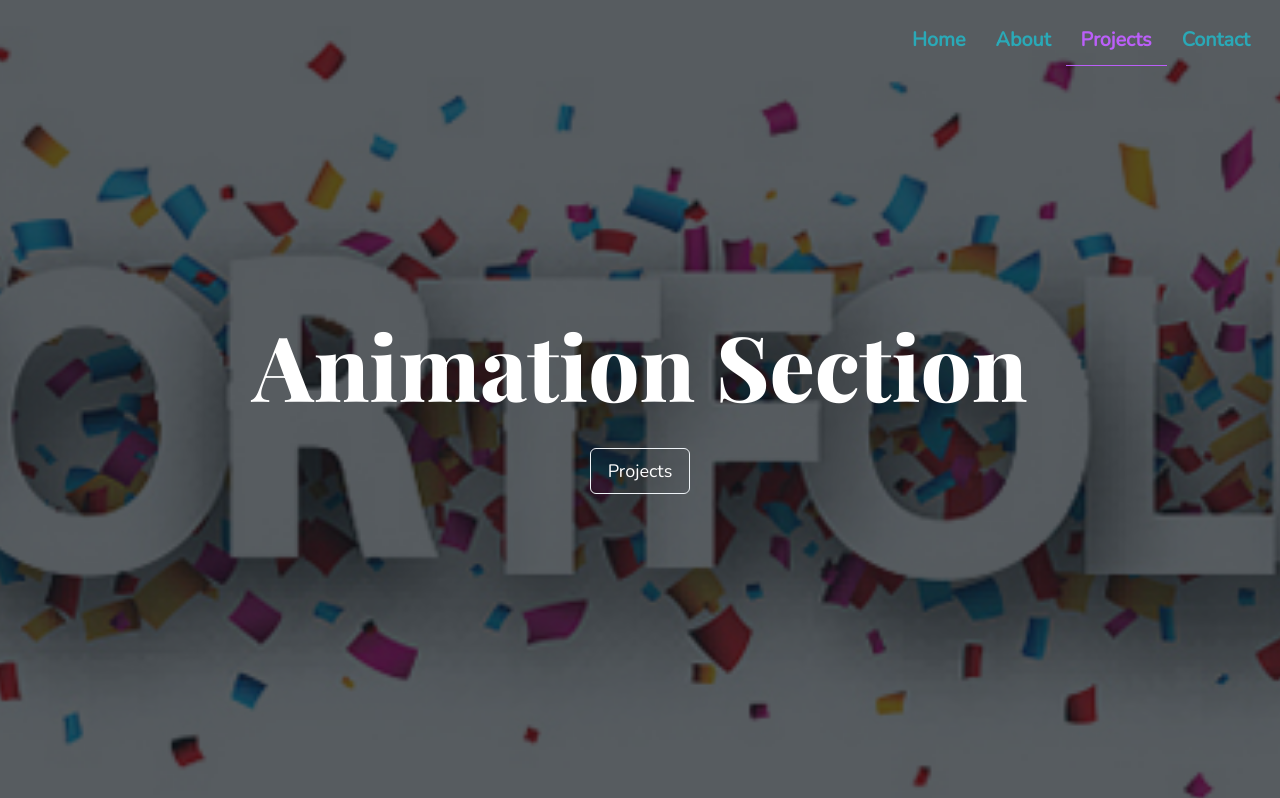
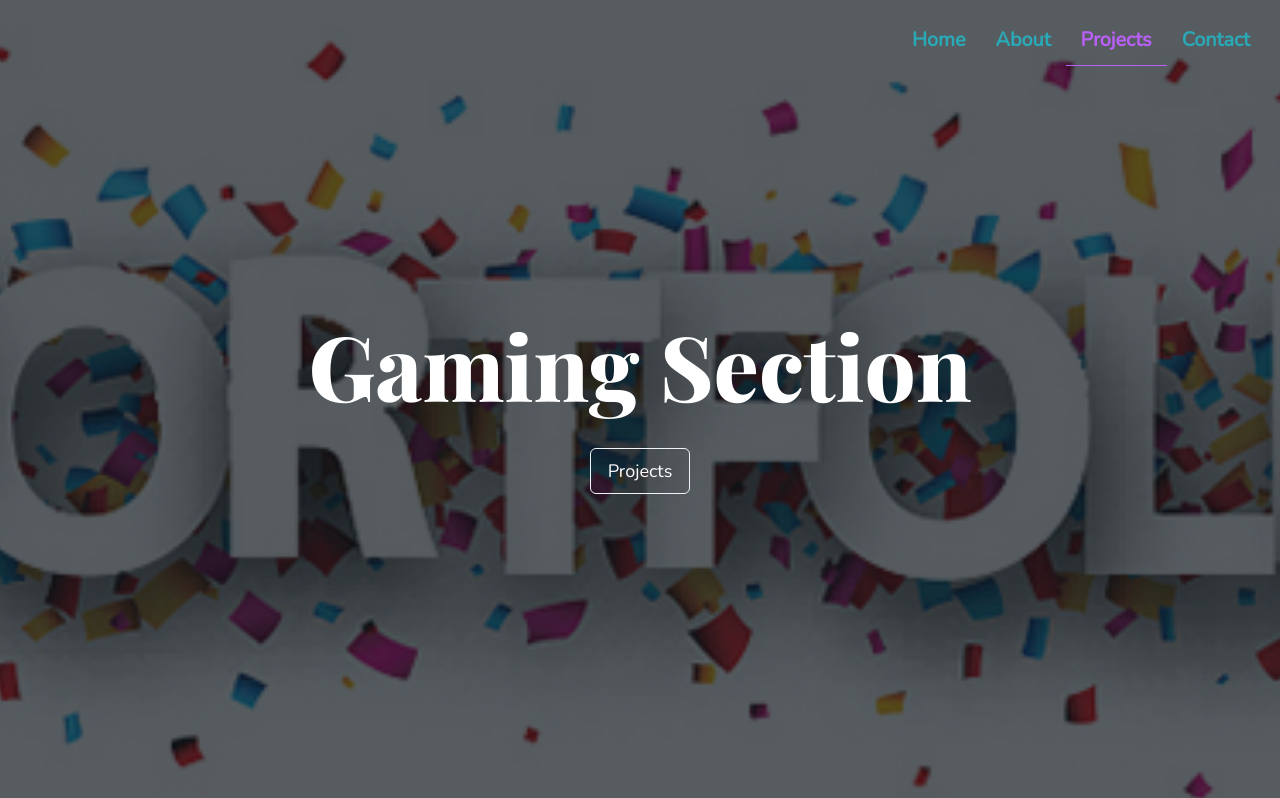
Before and after one commit to karrie90/Portfoilo, a plain HTML site: page pages/game.html in a window 1280 px wide. Shown: the top 798 px of the page. Drawn offline with nearby package versions, Linux system fonts and the light colour scheme.

Commit message:
changing headers

```diff
--- a/pages/game.html
+++ b/pages/game.html
@@ -44,7 +44,7 @@
   <div id="home" class="container-flex">
     <div class="landing-text">
       <div class="row">
-        <h1>Animation Section</h1>
+        <h1>Gaming Section</h1>
 
         <a href="#projects" class="btn btn-outlined-secondary btn-lg" role="button" aria-pressed="true">Projects</a>
       </div>
```
Also changed, not shown: pages/animate.html (+1 -1 lines).
